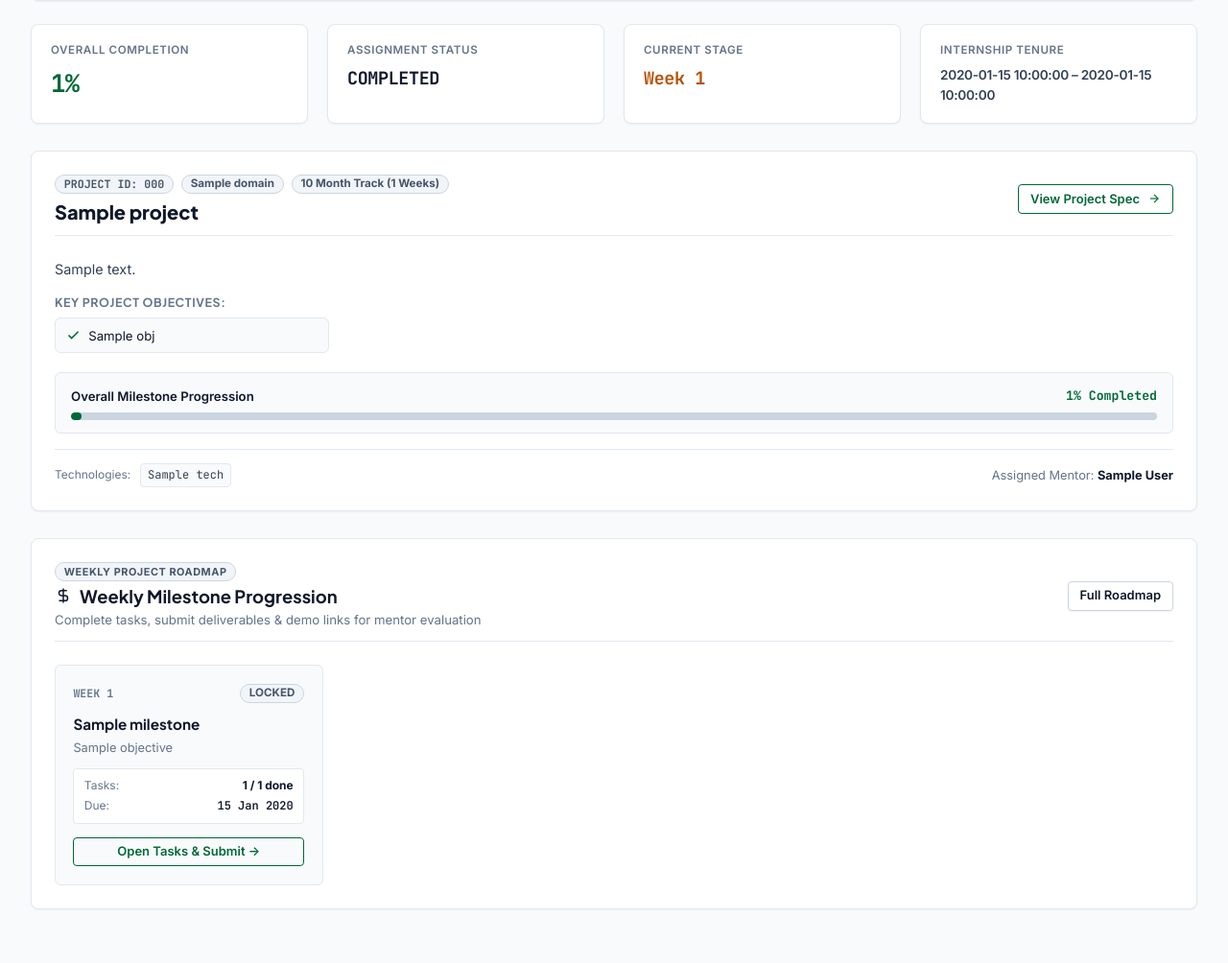
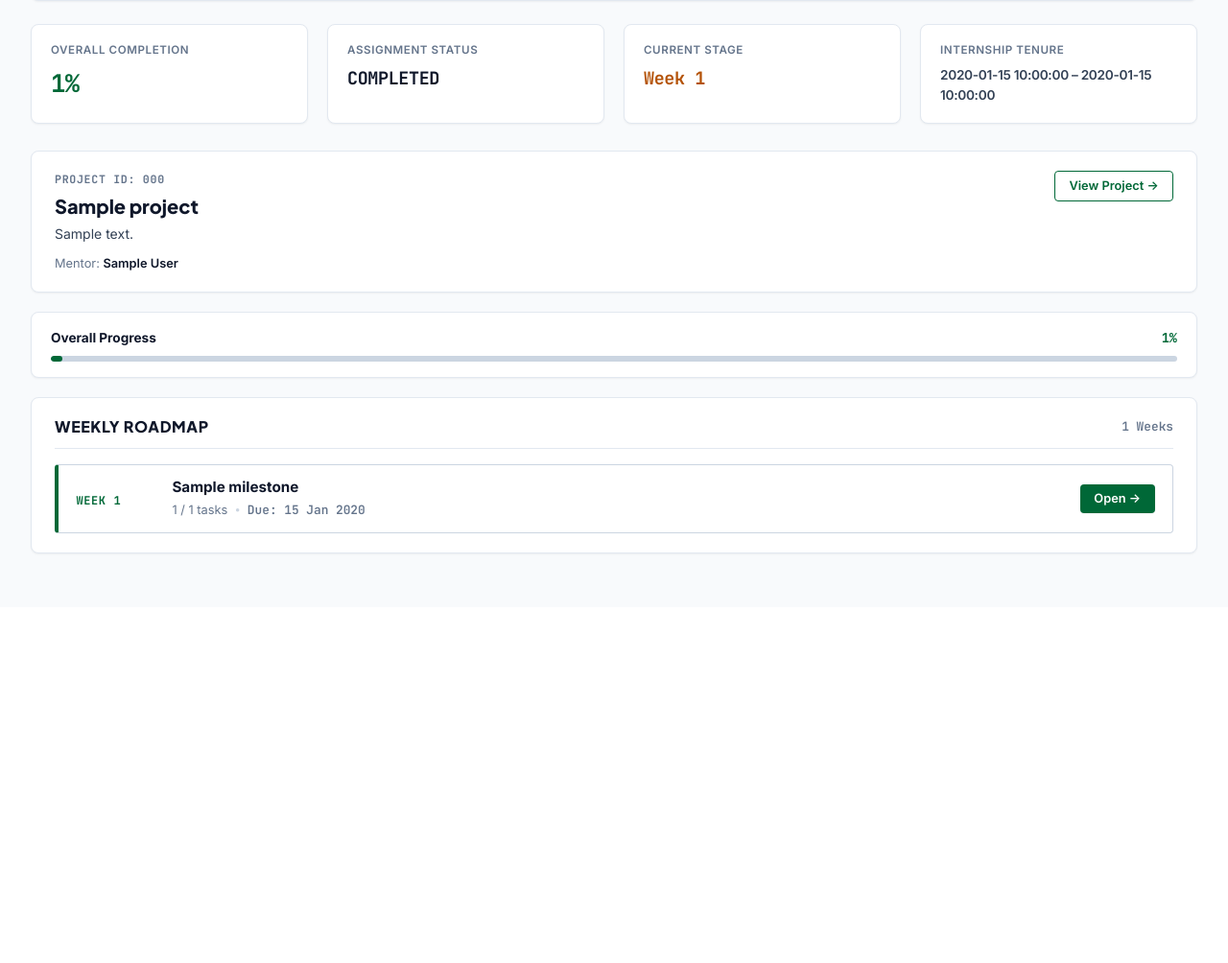
Before and after one commit to antimatrix-in/INTERN, a Python web app: template app/templates/student/dashboard.html in a window 1280 px wide. Shown: the part 328-1332 px from the top of the page at 96% size. After the commit the page ends 906 px from the top, so only its background shows below. Run offline with Jinja, Linux system fonts and the light colour scheme; the template is opened without the code that fills it: most values are stand-ins (such as "Sample title", 1, 10 or a date in 2020).

Commit message:
Simplify employee weekly roadmap UI to clean vertical checklist

```diff
--- a/app/templates/student/dashboard.html
+++ b/app/templates/student/dashboard.html
@@ -82,173 +82,232 @@
   </div>
 </div>
 
-<!-- Assigned Project Overview Card -->
+<!-- Assigned Project Section -->
 {% if assignment and assignment.project %}
-<div class="card" style="margin-bottom: 1.75rem;">
-  <div class="card-header">
-    <div>
-      <div style="display: flex; align-items: center; gap: 0.5rem; margin-bottom: 0.35rem; flex-wrap: wrap;">
-        <span class="badge badge-neutral mono">PROJECT ID: {{ assignment.project.project_code }}</span>
-        <span class="badge badge-neutral">{{ assignment.project.domain }}</span>
-        <span class="badge badge-neutral">{{ assignment.project.duration_months }} Month Track ({{ assignment.project.total_weeks }} Weeks)</span>
+<div class="card" style="margin-bottom: 1.25rem; padding: 1.25rem 1.5rem;">
+  <div style="display: flex; justify-content: space-between; align-items: flex-start; gap: 1rem; flex-wrap: wrap;">
+    <div style="flex: 1; min-width: 260px;">
+      <div class="mono" style="font-size: 0.725rem; font-weight: 700; color: var(--text-muted); text-transform: uppercase; letter-spacing: 0.06em; margin-bottom: 0.35rem;">
+        PROJECT ID: {{ assignment.project.project_code }}
       </div>
-      <h2 style="font-size: 1.25rem; font-weight: 800; color: var(--text-main); margin: 0;">
+      <h2 style="font-size: 1.25rem; font-weight: 800; color: var(--text-main); margin: 0 0 0.35rem; line-height: 1.3;">
         {{ assignment.project.title }}
       </h2>
-    </div>
-
-    <a href="{{ url_for('student.project_detail') }}" class="btn btn-outline-primary btn-sm">
-      <span>View Project Spec</span>
-      <svg width="14" height="14" viewBox="0 0 24 24" fill="none" stroke="currentColor" stroke-width="2"><line x1="5" y1="12" x2="19" y2="12"></line><polyline points="12 5 19 12 12 19"></polyline></svg>
-    </a>
-  </div>
-
-  <div style="padding: 0.5rem 0 0;">
-    <p style="color: var(--text-body); font-size: 0.9rem; line-height: 1.55; margin-bottom: 1rem;">
-      {{ assignment.project.description }}
-    </p>
-
-    <!-- Key Objectives List -->
-    {% if assignment.project.objectives %}
-    <div style="margin-bottom: 1.25rem;">
-      <h4 style="font-size: 0.775rem; font-weight: 700; text-transform: uppercase; color: var(--text-muted); letter-spacing: 0.05em; margin-bottom: 0.5rem;">
-        Key Project Objectives:
-      </h4>
-      <div style="display: grid; grid-template-columns: repeat(auto-fill, minmax(280px, 1fr)); gap: 0.5rem;">
-        {% for obj in assignment.project.objectives[:4] %}
-          <div style="display: flex; align-items: flex-start; gap: 0.5rem; font-size: 0.825rem; color: var(--text-main); background: var(--bg-main); padding: 0.45rem 0.7rem; border-radius: var(--radius-sm); border: 1px solid var(--border-subtle);">
-            <svg width="15" height="15" viewBox="0 0 24 24" fill="none" stroke="var(--brand-primary)" stroke-width="2.5" style="flex-shrink: 0; margin-top: 2px;"><polyline points="20 6 9 17 4 12"></polyline></svg>
-            <span>{{ obj }}</span>
-          </div>
-        {% endfor %}
-      </div>
-    </div>
-    {% endif %}
-
-    <!-- Overall Milestone Progress Bar -->
-    <div style="margin-bottom: 1rem; background: var(--bg-main); border: 1px solid var(--border-subtle); border-radius: var(--radius-sm); padding: 0.85rem 1rem;">
-      <div style="display: flex; justify-content: space-between; align-items: center; font-size: 0.825rem; margin-bottom: 0.4rem;">
-        <span style="font-weight: 600; color: var(--text-main);">Overall Milestone Progression</span>
-        <span style="font-weight: 800; color: var(--brand-primary); font-family: var(--font-mono);">{{ progress_percent }}% Completed</span>
-      </div>
-      <div class="progress-track" style="height: 8px; background: var(--border-medium); border-radius: 9999px; overflow: hidden;">
-        <div class="progress-fill" style="width: {{ progress_percent }}%; height: 100%; background: var(--brand-primary); border-radius: 9999px; transition: width 0.4s ease;"></div>
+      <p style="color: var(--text-body); font-size: 0.875rem; line-height: 1.5; margin: 0 0 0.65rem;">
+        {{ assignment.project.description }}
+      </p>
+      <div style="font-size: 0.8rem; color: var(--text-muted);">
+        Mentor: <strong style="color: var(--text-main); font-weight: 600;">{{ internship.mentor.full_name if (internship and internship.mentor) else 'Technical Lead' }}</strong>
       </div>
     </div>
 
-    <!-- Tech Stack & Metadata Footer -->
-    <div style="display: flex; justify-content: space-between; align-items: center; flex-wrap: wrap; gap: 0.75rem; border-top: 1px solid var(--border-subtle); padding-top: 0.85rem;">
-      <div style="display: flex; gap: 0.35rem; flex-wrap: wrap; align-items: center;">
-        <span style="font-size: 0.75rem; color: var(--text-muted); margin-right: 0.25rem;">Technologies:</span>
-        {% for tech in assignment.project.tech_stack %}
-          <span style="background: var(--bg-main); border: 1px solid var(--border-subtle); border-radius: var(--radius-xs); padding: 0.15rem 0.45rem; font-size: 0.75rem; color: var(--text-body); font-family: var(--font-mono);">{{ tech }}</span>
-        {% endfor %}
-      </div>
+    <a href="{{ url_for('student.project_detail') }}" class="btn btn-outline-primary btn-sm" style="flex-shrink: 0; padding: 0.4rem 0.9rem; font-size: 0.8rem;">
+      View Project →
+    </a>
+  </div>
+</div>
 
-      <div style="font-size: 0.8rem; color: var(--text-muted);">
-        Assigned Mentor: <strong style="color: var(--text-main);">{{ internship.mentor.full_name if internship.mentor else 'Technical Evaluator' }}</strong>
-      </div>
-    </div>
+<!-- Overall Progress Section -->
+<div class="card" style="margin-bottom: 1.25rem; padding: 1rem 1.25rem;">
+  <div style="display: flex; justify-content: space-between; align-items: center; margin-bottom: 0.45rem;">
+    <span style="font-size: 0.85rem; font-weight: 700; color: var(--text-main);">Overall Progress</span>
+    <span class="mono" style="font-size: 0.85rem; font-weight: 700; color: var(--brand-primary);">{{ progress_percent }}%</span>
+  </div>
+  <div class="progress-track" style="height: 6px; background: var(--border-medium); border-radius: 9999px; overflow: hidden;">
+    <div class="progress-fill" style="width: {{ progress_percent }}%; height: 100%; background: var(--brand-primary); border-radius: 9999px; transition: width 0.3s ease;"></div>
   </div>
 </div>
 {% endif %}
 
-<!-- Weekly Project Roadmap Section -->
-<div class="card" style="margin-bottom: 1.75rem;">
-  <div class="card-header">
-    <div>
-      <div style="display: flex; align-items: center; gap: 0.5rem; margin-bottom: 0.25rem;">
-        <span class="badge badge-neutral" style="font-size: 0.68rem; letter-spacing: 0.05em;">WEEKLY PROJECT ROADMAP</span>
-      </div>
-      <h3 class="card-title" style="font-size: 1.15rem; display: flex; align-items: center; gap: 0.5rem;">
-        <svg width="18" height="18" viewBox="0 0 24 24" fill="none" stroke="currentColor" stroke-width="2"><path d="M12 2v20M17 5H9.5a3.5 3.5 0 0 0 0 7h5a3.5 3.5 0 0 1 0 7H6"></path></svg>
-        Weekly Milestone Progression
-      </h3>
-      <p style="color: var(--text-muted); font-size: 0.825rem; margin: 0.2rem 0 0;">
-        Complete tasks, submit deliverables & demo links for mentor evaluation
-      </p>
-    </div>
-
-    <a href="{{ url_for('student.weekly_progress') }}" class="btn btn-secondary btn-sm">Full Roadmap</a>
+<!-- Simplified Weekly Roadmap Section -->
+<div class="card" style="margin-bottom: 1.75rem; padding: 1.25rem 1.5rem;">
+  <div style="display: flex; justify-content: space-between; align-items: center; margin-bottom: 1rem; padding-bottom: 0.75rem; border-bottom: 1px solid var(--border-subtle);">
+    <h3 style="font-size: 1rem; font-weight: 800; color: var(--text-main); margin: 0; letter-spacing: 0.04em; text-transform: uppercase;">
+      WEEKLY ROADMAP
+    </h3>
+    <span class="mono" style="font-size: 0.8rem; font-weight: 600; color: var(--text-muted);">
+      {{ milestones|length }} Weeks
+    </span>
   </div>
 
-  <div class="roadmap-grid" style="display: grid; grid-template-columns: repeat(auto-fill, minmax(260px, 1fr)); gap: 1rem; padding: 0.5rem 0 0;">
+  <div class="roadmap-list">
     {% for m in milestones %}
       {% set disp_status = m.display_status %}
-      <div class="week-card" style="display: flex; flex-direction: column; justify-content: space-between; border-radius: var(--radius-sm); padding: 1.15rem; border: 1px solid var(--border-subtle); background: var(--bg-main); transition: var(--transition);">
-        <div>
-          <!-- Header with Week Number and Status Badge -->
-          <div style="display: flex; justify-content: space-between; align-items: center; margin-bottom: 0.75rem;">
-            <span class="mono" style="font-size: 0.725rem; font-weight: 800; color: var(--text-muted);">
-              WEEK {{ m.week_number }}
-            </span>
+      {% set is_current = (current_milestone and m.id == current_milestone.id) %}
+      {% set is_completed = (disp_status == 'COMPLETED') %}
+      {% set is_locked = (disp_status == 'LOCKED' or m.status == 'LOCKED') %}
 
-            {% if disp_status == 'COMPLETED' %}
-              <span class="badge badge-success">✓ COMPLETED</span>
+      <div class="roadmap-row {% if is_current %}roadmap-row-current{% elif is_completed %}roadmap-row-completed{% elif is_locked %}roadmap-row-locked{% endif %}">
+        <!-- LEFT: Week Number -->
+        <div class="roadmap-col-left">
+          <span class="mono roadmap-week-num {% if is_current %}roadmap-week-current{% elif is_completed %}roadmap-week-completed{% endif %}">
+            {% if is_completed %}<span style="color: var(--success); margin-right: 2px;">✓</span> {% endif %}WEEK {{ m.week_number }}
+          </span>
+        </div>
+
+        <!-- CENTER: Week Title & Tasks Count (Due Date for Current Week only) -->
+        <div class="roadmap-col-center">
+          <div class="roadmap-week-title {% if is_locked %}roadmap-title-locked{% endif %}">
+            {{ m.title }}
+          </div>
+          <div class="roadmap-week-meta">
+            <span>{{ m.completed_tasks_count }} / {{ m.total_tasks_count }} tasks</span>
+            {% if is_current and m.due_at %}
+              <span class="roadmap-meta-dot">•</span>
+              <span class="mono" style="color: {% if m.is_overdue %}var(--danger){% else %}var(--text-muted){% endif %}; font-weight: 600;">
+                Due: {{ m.due_at.strftime('%d %b %Y') }}
+              </span>
+            {% endif %}
+            {% if disp_status == 'REDO_REQUIRED' %}
+              <span class="roadmap-meta-dot">•</span>
+              <span style="color: var(--danger); font-weight: 600;">Revision Required</span>
             {% elif disp_status == 'UNDER_REVIEW' %}
-              <span class="badge badge-info">UNDER REVIEW</span>
-            {% elif disp_status == 'REDO_REQUIRED' %}
-              <span class="badge badge-danger">REDO REQUIRED</span>
-            {% elif disp_status == 'OVERDUE' %}
-              <span class="badge badge-warning">⚠ OVERDUE</span>
-            {% elif disp_status == 'AVAILABLE' or disp_status == 'IN_PROGRESS' %}
-              <span class="badge badge-active" style="background: var(--primary-50); color: var(--brand-primary); border-color: var(--brand-primary-200);">AVAILABLE</span>
-            {% else %}
-              <span class="badge badge-neutral">LOCKED</span>
-            {% endif %}
-          </div>
-
-          <!-- Week Title -->
-          <h4 style="font-size: 0.95rem; font-weight: 700; color: var(--text-main); margin-bottom: 0.4rem; line-height: 1.3;">
-            {{ m.title }}
-          </h4>
-
-          <!-- Week Objective -->
-          <p style="color: var(--text-muted); font-size: 0.8rem; line-height: 1.4; margin-bottom: 0.75rem; display: -webkit-box; -webkit-line-clamp: 2; -webkit-box-orient: vertical; overflow: hidden;">
-            {{ m.objective }}
-          </p>
-
-          <!-- Task Progress & Deadline Indicator -->
-          <div style="background: #FFFFFF; border: 1px solid var(--border-subtle); border-radius: var(--radius-xs); padding: 0.5rem 0.65rem; font-size: 0.75rem; margin-bottom: 0.85rem;">
-            <div style="display: flex; justify-content: space-between; color: var(--text-muted); margin-bottom: 0.2rem;">
-              <span>Tasks:</span>
-              <strong style="color: var(--text-main);">{{ m.completed_tasks_count }} / {{ m.total_tasks_count }} done</strong>
-            </div>
-
-            {% if m.due_at %}
-            <div style="display: flex; justify-content: space-between; color: var(--text-muted);">
-              <span>Due:</span>
-              <span class="mono" style="color: {% if m.is_overdue %}var(--danger){% else %}var(--text-main){% endif %}; font-weight: 600;">
-                {{ m.due_at.strftime('%d %b %Y') }}
-              </span>
-            </div>
+              <span class="roadmap-meta-dot">•</span>
+              <span style="color: var(--info); font-weight: 600;">Under Review</span>
             {% endif %}
           </div>
         </div>
 
-        <!-- Action Button -->
-        <div style="margin-top: auto;">
-          {% if m.status != 'LOCKED' %}
-            <a href="{{ url_for('student.week_detail', milestone_id=m.id) }}" class="btn btn-outline-primary btn-sm btn-block" style="justify-content: center;">
-              {% if disp_status == 'REDO_REQUIRED' %}
-                View Redo Feedback →
-              {% elif disp_status == 'COMPLETED' %}
-                View Submission →
-              {% else %}
-                Open Tasks & Submit →
-              {% endif %}
+        <!-- RIGHT: Status / Action -->
+        <div class="roadmap-col-right">
+          {% if is_locked %}
+            <span class="roadmap-locked-text">🔒 Locked</span>
+          {% elif is_completed %}
+            <a href="{{ url_for('student.week_detail', milestone_id=m.id) }}" class="roadmap-completed-link">
+              ✓ Completed
+            </a>
+          {% elif disp_status == 'REDO_REQUIRED' %}
+            <a href="{{ url_for('student.week_detail', milestone_id=m.id) }}" class="btn btn-outline-danger btn-sm" style="font-size: 0.8rem; padding: 0.35rem 0.85rem; font-weight: 600;">
+              Redo →
+            </a>
+          {% elif disp_status == 'UNDER_REVIEW' %}
+            <a href="{{ url_for('student.week_detail', milestone_id=m.id) }}" class="btn btn-outline-info btn-sm" style="font-size: 0.8rem; padding: 0.35rem 0.85rem; font-weight: 600;">
+              Under Review →
             </a>
           {% else %}
-            <div style="text-align: center;">
-              <button class="btn btn-secondary btn-sm btn-block disabled" disabled style="opacity: 0.6; cursor: not-allowed; width: 100%; justify-content: center;">
-                <svg width="13" height="13" viewBox="0 0 24 24" fill="none" stroke="currentColor" stroke-width="2"><rect x="3" y="11" width="18" height="11" rx="2" ry="2"></rect><path d="M7 11V7a5 5 0 0 1 10 0v4"></path></svg>
-                Locked
-              </button>
-            </div>
+            <a href="{{ url_for('student.week_detail', milestone_id=m.id) }}" class="btn btn-primary btn-sm" style="font-size: 0.8rem; padding: 0.35rem 0.85rem; font-weight: 600;">
+              Open →
+            </a>
           {% endif %}
         </div>
       </div>
     {% endfor %}
   </div>
 </div>
+
+<style>
+  .roadmap-list {
+    display: flex;
+    flex-direction: column;
+    gap: 0.5rem;
+  }
+  .roadmap-row {
+    display: flex;
+    align-items: center;
+    justify-content: space-between;
+    gap: 1.25rem;
+    padding: 0.85rem 1.15rem;
+    border-radius: var(--radius-xs, 4px);
+    border: 1px solid var(--border-subtle);
+    background: #FFFFFF;
+    transition: background 0.15s ease, border-color 0.15s ease;
+  }
+  .roadmap-row:hover {
+    border-color: var(--border-medium);
+  }
+  .roadmap-row-current {
+    border: 1px solid var(--border-medium);
+    border-left: 4px solid var(--brand-primary) !important;
+    background: #FFFFFF;
+  }
+  .roadmap-row-completed {
+    background: #FFFFFF;
+  }
+  .roadmap-row-locked {
+    background: var(--bg-main);
+    opacity: 0.75;
+  }
+  .roadmap-col-left {
+    min-width: 80px;
+    flex-shrink: 0;
+  }
+  .roadmap-week-num {
+    font-size: 0.75rem;
+    font-weight: 800;
+    color: var(--text-muted);
+    letter-spacing: 0.05em;
+  }
+  .roadmap-week-current {
+    color: var(--brand-primary);
+  }
+  .roadmap-week-completed {
+    color: var(--text-main);
+  }
+  .roadmap-col-center {
+    flex: 1;
+    min-width: 0;
+  }
+  .roadmap-week-title {
+    font-size: 0.95rem;
+    font-weight: 700;
+    color: var(--text-main);
+    line-height: 1.35;
+    margin-bottom: 0.2rem;
+  }
+  .roadmap-title-locked {
+    color: var(--text-muted);
+    font-weight: 600;
+  }
+  .roadmap-week-meta {
+    font-size: 0.8rem;
+    color: var(--text-muted);
+    display: flex;
+    align-items: center;
+    gap: 0.45rem;
+    flex-wrap: wrap;
+  }
+  .roadmap-meta-dot {
+    color: var(--border-medium);
+    font-size: 0.7rem;
+  }
+  .roadmap-col-right {
+    flex-shrink: 0;
+    text-align: right;
+  }
+  .roadmap-locked-text {
+    font-size: 0.825rem;
+    font-weight: 500;
+    color: var(--text-subtle);
+    user-select: none;
+  }
+  .roadmap-completed-link {
+    font-size: 0.825rem;
+    font-weight: 600;
+    color: var(--success);
+    text-decoration: none;
+    display: inline-flex;
+    align-items: center;
+    gap: 0.25rem;
+  }
+  .roadmap-completed-link:hover {
+    text-decoration: underline;
+  }
+
+  @media (max-width: 640px) {
+    .roadmap-row {
+      flex-direction: column;
+      align-items: flex-start;
+      gap: 0.5rem;
+      padding: 0.85rem 1rem;
+    }
+    .roadmap-col-left {
+      min-width: auto;
+    }
+    .roadmap-col-right {
+      width: 100%;
+      text-align: left;
+      margin-top: 0.25rem;
+    }
+  }
+</style>
 {% endblock %}
```
